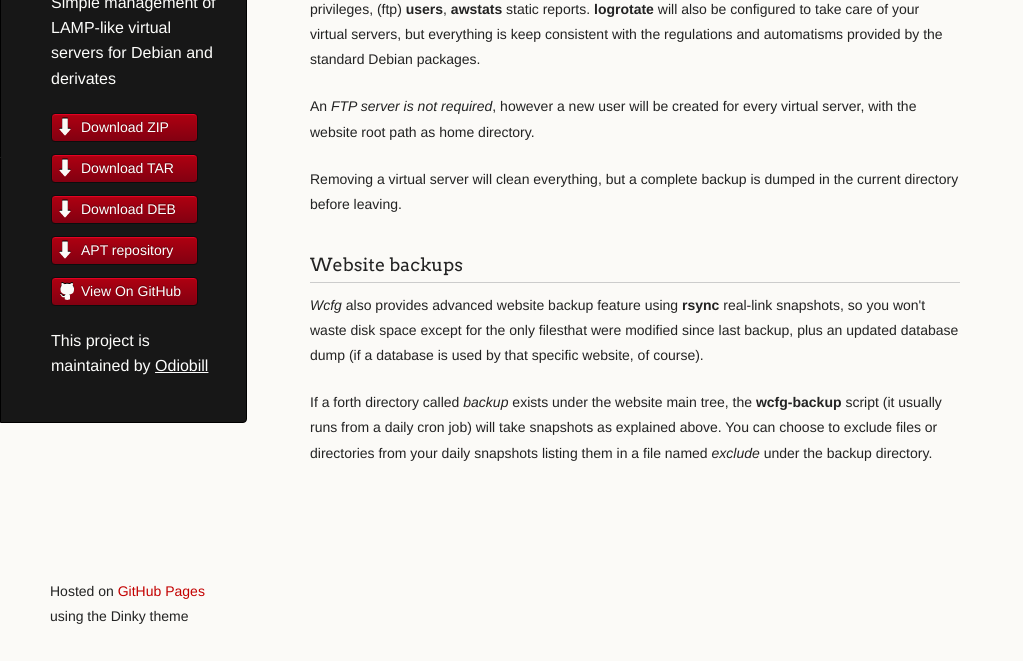
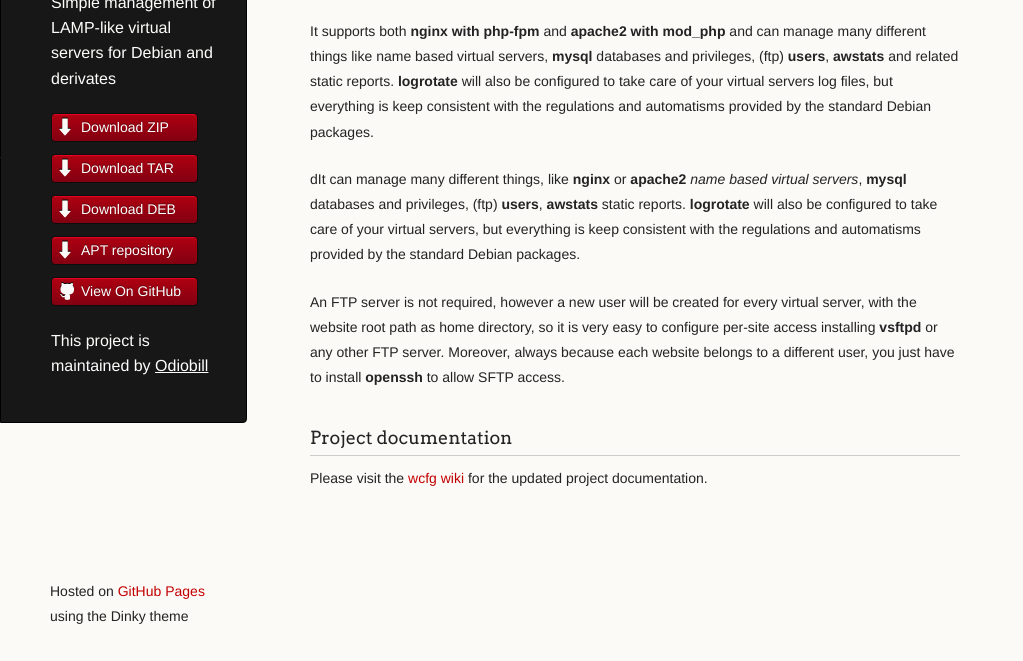
Before and after one commit to Odiobill/wcfg, a plain HTML site: page index.html in a window 1280 px wide. Shown: the part 139-800 px from the top of the page, without its empty margins (0-1023 px from the left). Drawn offline with Linux system fonts and the light colour scheme.

Commit message:
Small update and new package version

```diff
--- a/index.html
+++ b/index.html
@@ -33,25 +33,18 @@
       </header>
       <section>
 	<h3>Welcome to the Wcfg project page.</h3>
-<p><em>Wcfg</em> is mainly a shell script that can configure (or remove) complete LAMP-like virtual servers.
-It can manage many different things, like <strong>nginx</strong> or <strong>apache2</strong> <em>name based
+<p><em>wcfg</em> is a script, to be executed with super-user privileges, that can configure (or remove) complete LAMP-like virtual servers.</p>
+<p>It supports both <strong>nginx with php-fpm</strong> and <strong>apache2 with mod_php</strong> and can manage many different things like name based virtual servers, <strong>mysql</strong> databases and privileges, (ftp) <strong>users</strong>, <strong>awstats</strong> and related static reports. <strong>logrotate</strong> will also be configured to take care of your virtual servers log files, but everything is keep consistent with the regulations and automatisms provided by the standard Debian packages.</p>
+
+dIt can manage many different things, like <strong>nginx</strong> or <strong>apache2</strong> <em>name based
 virtual servers</em>, <strong>mysql</strong> databases and privileges, (ftp) <strong>users</strong>,
 <strong>awstats</strong> static reports. <strong>logrotate</strong> will also be configured to take care of
 your virtual servers, but everything is keep consistent with the regulations and automatisms provided by the
 standard Debian packages.</p>
-<p>An <em>FTP server is not required</em>, however a new user will be created for every virtual server, with
-the website root path as home directory.</p>
-<p>Removing a virtual server will clean everything, but a complete backup is dumped in the current directory
-before leaving.</p>
+<p>An FTP server is not required, however a new user will be created for every virtual server, with the website root path as home directory, so it is very easy to configure per-site access installing <strong>vsftpd</strong> or any other FTP server. Moreover, always because each website belongs to a different user, you just have to install <strong>openssh</strong> to allow SFTP access.</p>
 
-	<h3>Website backups</h3>
-<p><em>Wcfg</em> also provides advanced website backup feature using <strong>rsync</strong> real-link
-snapshots, so you won't waste disk space except for the only filesthat were modified since last backup, plus
-an updated database dump (if a database is used by that specific website, of course).</p>
-<p>If a forth directory called <em>backup</em> exists under the website main tree, the
-<strong>wcfg-backup</strong> script (it usually runs from a daily cron job) will take snapshots as explained
-above. You can choose to exclude files or directories from your daily snapshots listing them in a file named
-<em>exclude</em> under the backup directory.</p>
+	<h3>Project documentation</h3>
+<p>Please visit the <a href="https://github.com/Odiobill/wcfg/wiki">wcfg wiki</a> for the updated project documentation.</p>
       </section>
       <footer>
         <p><small>Hosted on <a href="https://pages.github.com">GitHub Pages</a> using the Dinky theme</small></p>
```
Also changed, not shown: 2 other files.
